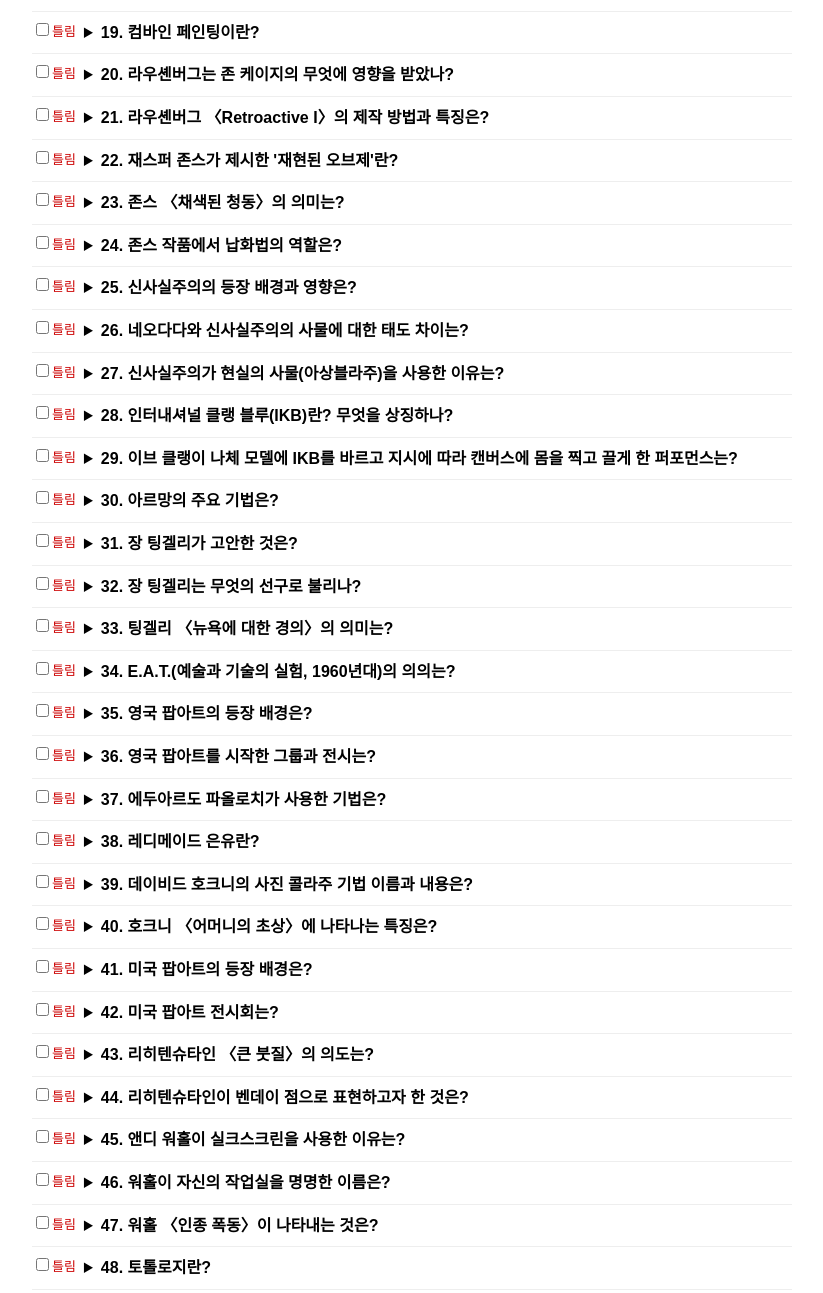
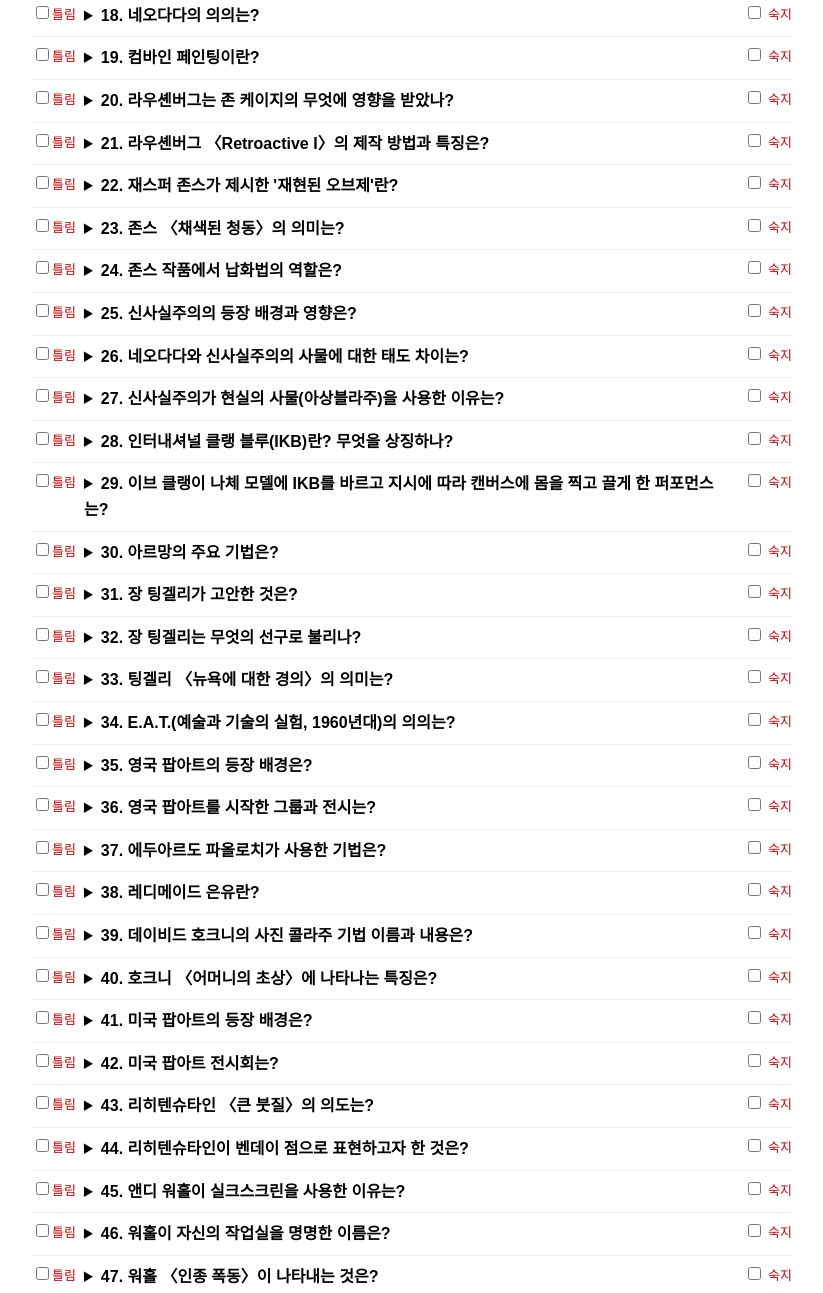
Before and after one commit to mujang0423-alt/mu, a plain HTML site: page 20261126-서미-후기추상-미니멀아트.html in a window 1280 px wide. Shown: the part 835-2128 px from the top of the page, without its empty margins (228-1051 px from the left). Drawn offline with Linux system fonts and the light colour scheme.

Commit message:
숙지 추가

```diff
--- a/20261126-서미-후기추상-미니멀아트.html
+++ b/20261126-서미-후기추상-미니멀아트.html
@@ -89,3 +89,7 @@ f.onchange=()=>L.classList.toggle("only",f.checked);
 ex.onclick=()=>{const a=document.createElement("a");a.href=URL.createObjectURL(new Blob([`<script>const KEY="${KEY}-wrong";<\/script><meta charset="utf-8"><meta name="viewport" content="width=device-width,initial-scale=1"><style>${document.querySelector("style").textContent}</style>${bar.outerHTML}<div id="L"></div><script>const QA=${JSON.stringify(W().map(i=>QA[i]))};<\/script><script id="M">${M.textContent}<\/script>`],{type:"text/html"}));a.download=KEY+"-wrong.html";a.click()};
 cp.onclick=()=>{const t=W().map(i=>i+1).join(","),fb=()=>{const x=document.createElement("textarea");x.value=t;document.body.append(x);x.select();document.execCommand("copy");x.remove()};try{navigator.clipboard.writeText(t).catch(fb)}catch(e){fb()}};
 </script>
+<style>.sk{display:none!important}</style><script>/*SUKJI*/addEventListener("load",()=>{const K=(typeof KEY!="undefined"?KEY:location.pathname)+"-d",ds=[...document.querySelectorAll("details")],t=document.createElement("input");let s={};try{s=JSON.parse(localStorage.getItem(K))||{}}catch(e){}
+const mk=(i,x)=>{const l=document.createElement("label");l.append(i,x);return l},f=()=>ds.forEach((d,i)=>{const p=d.parentElement,b=p.querySelectorAll("details").length>1?d:p,on=t.checked&&!!s[i];b.classList.toggle("sk",on);d._l.classList.toggle("sk",on)});
+t.type="checkbox";t.onchange=f;document.body.prepend(mk(t," 숙지 숨기기 "));
+ds.forEach((d,i)=>{const c=document.createElement("input");c.type="checkbox";c.checked=!!s[i];c.onchange=()=>{c.checked?s[i]=1:delete s[i];try{localStorage.setItem(K,JSON.stringify(s))}catch(e){}f()};d._l=mk(c," 숙지");d.after(d._l)})})</script>
```
